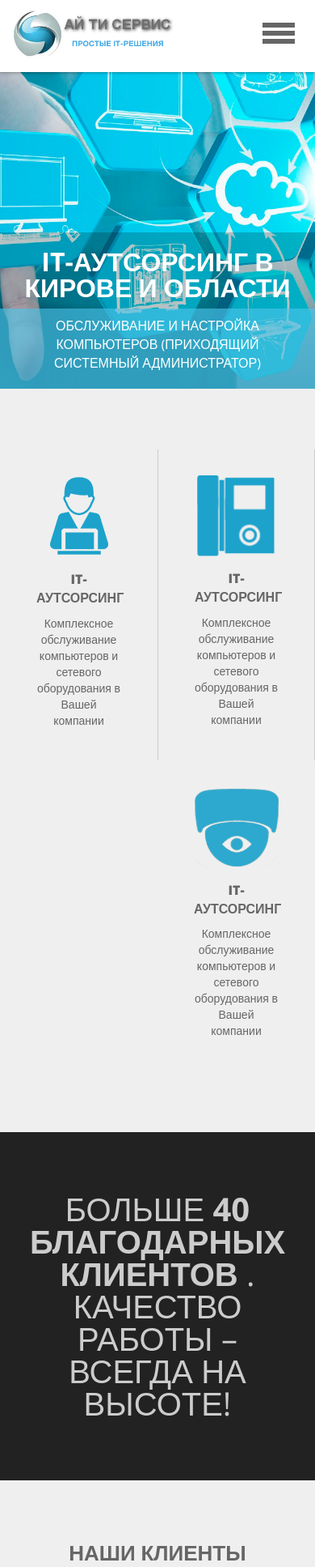
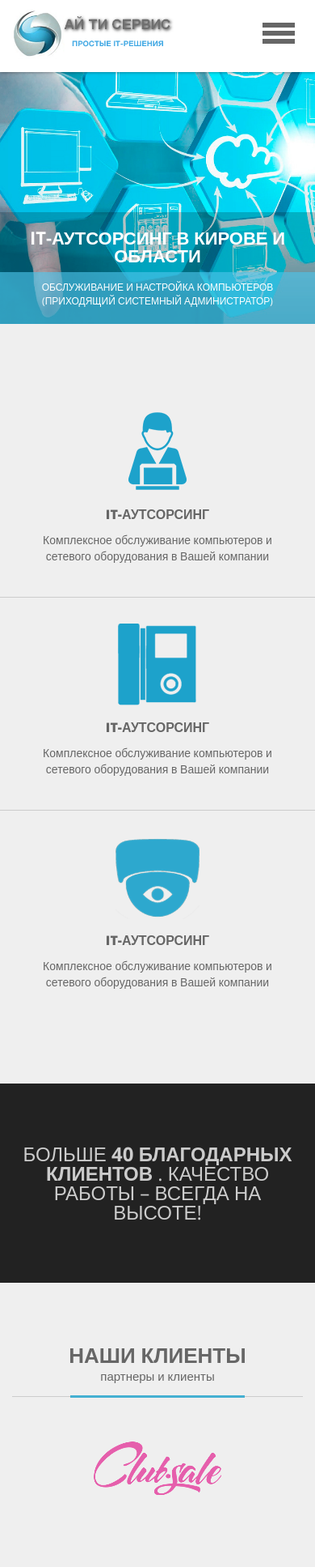
Before and after one commit to KaskaRUS/itservice, a PHP site: page / in a window 390 px wide. Shown: the top 1935 px of the page at 81% size. Run offline with PHP 8.4, Linux system fonts and the light colour scheme.

Commit message:
adaptive all block

```diff
--- a/index.html
+++ b/index.html
@@ -86,7 +86,7 @@
                     <div class="view-feature">
                         <div class="view-content">
                             <div class="row">
-                                <div class="col-xs-6 col-sm-4 views-row">
+                                <div class="col-xs-12 col-sm-4 views-row">
                                     <div class="row-content">
                                         <div class="feature-img">
                                             <img src="web/img/feature_1.png" alt="" class="img-responsive">
@@ -99,7 +99,7 @@
                                         </div>
                                     </div>
                                 </div>
-                                <div class="col-xs-6 col-sm-4 views-row">
+                                <div class="col-xs-12 col-sm-4 views-row">
                                     <div class="row-content">
                                         <div class="feature-img">
                                             <img src="web/img/feature_2.png" alt="" class="img-responsive">
@@ -112,7 +112,7 @@
                                         </div>
                                     </div>
                                 </div>
-                                <div class="col-xs-6 col-sm-4 views-row">
+                                <div class="col-xs-12 col-sm-4 views-row">
                                     <div class="row-content">
                                         <div class="feature-img">
                                             <img src="web/img/feature_3.png" alt="" class="img-responsive">
@@ -176,12 +176,12 @@
                 <div class="footer">
                     <div class="container-fluid">
                         <div class="row">
-                            <div class="col-xs-6 first-footer">
+                            <div class="col-xs-12 col-sm-6 first-footer">
                                 <div class="logo">
                                     <a href="/"><img src="web/img/logo.png" alt="" class="img-responsive"></a>
                                 </div>
                             </div>
-                            <div class="col-xs-6 second-footer">
+                            <div class="col-xs-12 col-sm-6 second-footer">
                                 <div class="block-contact">
                                     <div class="block-title">
                                         <span>Контакты</span>
--- a/web/css/style.css
+++ b/web/css/style.css
@@ -117,10 +117,7 @@ a:focus {
     left: 0; }
 
 .triangle-section {
-  position: relative;
-  height: 100px;
-  top: -100px;
-  margin-bottom: -100px; }
+  position: relative; }
   @media all and (min-width: 992px) and (max-width: 1269px) {
     .triangle-section {
       margin-left: 50px;
@@ -129,7 +126,7 @@ a:focus {
 .trinagle-bottom-left,
 .trinagle-bottom-right {
   position: absolute;
-  height: 100%;
+  height: 100px;
   width: 100px;
   bottom: 0;
   overflow: hidden; }
@@ -179,8 +176,8 @@ a:focus {
 .square-left,
 .square-right {
   position: absolute;
-  top: 0;
   bottom: 0;
+  height: 102px;
   margin-top: -2px;
   width: 1000%;
   overflow: hidden; }
@@ -475,6 +472,18 @@ a:focus {
       background-attachment: fixed; }
       .view-main-photo .main-photo-title h1 {
         font-size: 32px; } }
+  @media all and (min-width: 400px) and (max-width: 767px) {
+    .view-main-photo .main-photo-title h1 {
+      font-size: 26px; }
+    .view-main-photo .main-photo-subtitle {
+      font-size: 14px; } }
+  @media all and (max-width: 399px) {
+    .view-main-photo {
+      height: 400px; }
+      .view-main-photo .main-photo-title h1 {
+        font-size: 22px; }
+      .view-main-photo .main-photo-subtitle {
+        font-size: 12px; } }
 
 .main-content {
   position: relative;
@@ -507,6 +516,19 @@ a:focus {
   margin: 15px 0 10px; }
 .view-feature .feature-text {
   font-size: 14px; }
+@media all and (min-width: 768px) and (max-width: 859px) {
+  .view-feature .feature-text {
+    font-size: 13px; } }
+@media all and (max-width: 767px) {
+  .view-feature .view-content {
+    max-width: 400px;
+    margin: 0 auto; }
+  .view-feature .views-row {
+    border-left: none !important;
+    border-right: none !important;
+    border-top: 1px solid #cccccc; }
+    .view-feature .views-row:first-child {
+      border-top: none; } }
 
 /*    block-real
 -------------------------------*/
@@ -517,6 +539,12 @@ a:focus {
   text-transform: uppercase;
   margin: 0;
   text-align: center; }
+  @media all and (min-width: 512px) and (max-width: 767px) {
+    .block-real p {
+      font-size: 32px; } }
+  @media all and (max-width: 511px) {
+    .block-real p {
+      font-size: 24px; } }
 
 /*    view-clients
 -------------------------------*/
@@ -555,6 +583,17 @@ a:focus {
   .footer .block-contact {
     display: inline-block;
     text-align: left; }
+  .footer .logo a {
+    display: inline-block; }
+  @media all and (max-width: 767px) {
+    .footer .first-footer,
+    .footer .second-footer {
+      text-align: center; }
+    .footer .block-contact {
+      display: block;
+      text-align: center; }
+    .footer .first-footer {
+      margin-bottom: 30px; } }
 
 .block-contact .block-title {
   font-weight: 800;
--- a/web/css/style.scss
+++ b/web/css/style.scss
@@ -135,9 +135,7 @@ a:focus {
 
 .triangle-section {
     position: relative;
-    height: 100px;
-    top: -100px;
-    margin-bottom: -100px;
+
 
     @media all and (min-width: 992px) and (max-width: 1269px) {
         margin-left: 50px;
@@ -147,7 +145,7 @@ a:focus {
 .trinagle-bottom-left,
 .trinagle-bottom-right {
     position: absolute;
-    height: 100%;
+    height: 100px;
     width: 100px;
     bottom: 0;
     overflow: hidden;
@@ -186,8 +184,8 @@ a:focus {
 .square-left,
 .square-right {
     position: absolute;
-    top: 0;
     bottom: 0;
+    height: 102px;
     margin-top: -2px;
     width: 1000%;
     overflow: hidden;
@@ -542,6 +540,24 @@ a:focus {
             font-size: 32px;
         }
     }
+    @media all and (min-width: 400px) and (max-width: 767px) {
+        .main-photo-title h1 {
+            font-size: 26px;
+        }
+        .main-photo-subtitle {
+            font-size: 14px;
+        }
+    }
+    @media all and (max-width: 399px) {
+        height: 400px;
+
+        .main-photo-title h1 {
+            font-size: 22px;
+        }
+        .main-photo-subtitle {
+            font-size: 12px;
+        }
+    }
 }
 
 
@@ -587,6 +603,26 @@ a:focus {
     .feature-text {
         font-size: 14px;
     }
+    @media all and (min-width: 768px) and (max-width: 859px) {
+        .feature-text {
+            font-size: 13px;
+        }
+    }
+    @media all and (max-width: 767px) {
+        .view-content {
+            max-width: 400px;
+            margin: 0 auto;
+        }
+        .views-row {
+            border-left: none !important;
+            border-right: none !important;
+            border-top: 1px solid #cccccc;
+
+            &:first-child {
+                border-top: none;
+            }
+        }
+    }
 }
 
 
@@ -601,6 +637,13 @@ a:focus {
         text-transform: uppercase;
         margin: 0;
         text-align: center;
+
+        @media all and (min-width: 512px) and (max-width: 767px) {
+            font-size: 32px;
+        }
+        @media all and (max-width: 511px) {
+            font-size: 24px;
+        }
     }
 }
 
@@ -652,6 +695,23 @@ a:focus {
         display: inline-block;
         text-align: left;
     }
+    .logo a {
+        display: inline-block;
+    }
+
+    @media all and (max-width: 767px) {
+        .first-footer,
+        .second-footer {
+            text-align: center;
+        }
+        .block-contact {
+            display: block;
+            text-align: center;
+        }
+        .first-footer {
+            margin-bottom: 30px;
+        }
+    }
 }
 .block-contact {
     .block-title {
```
Also changed, not shown: 1 other file.
